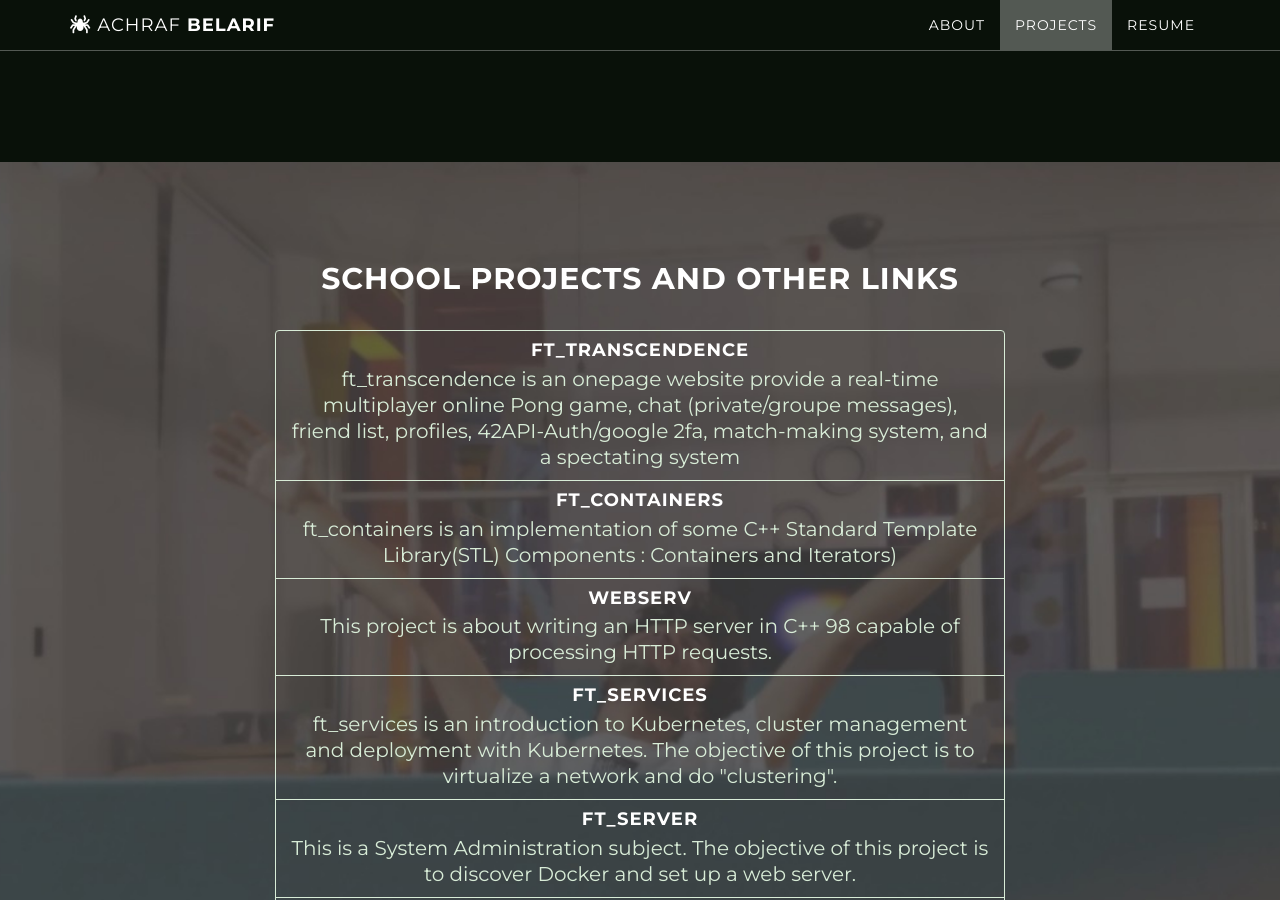
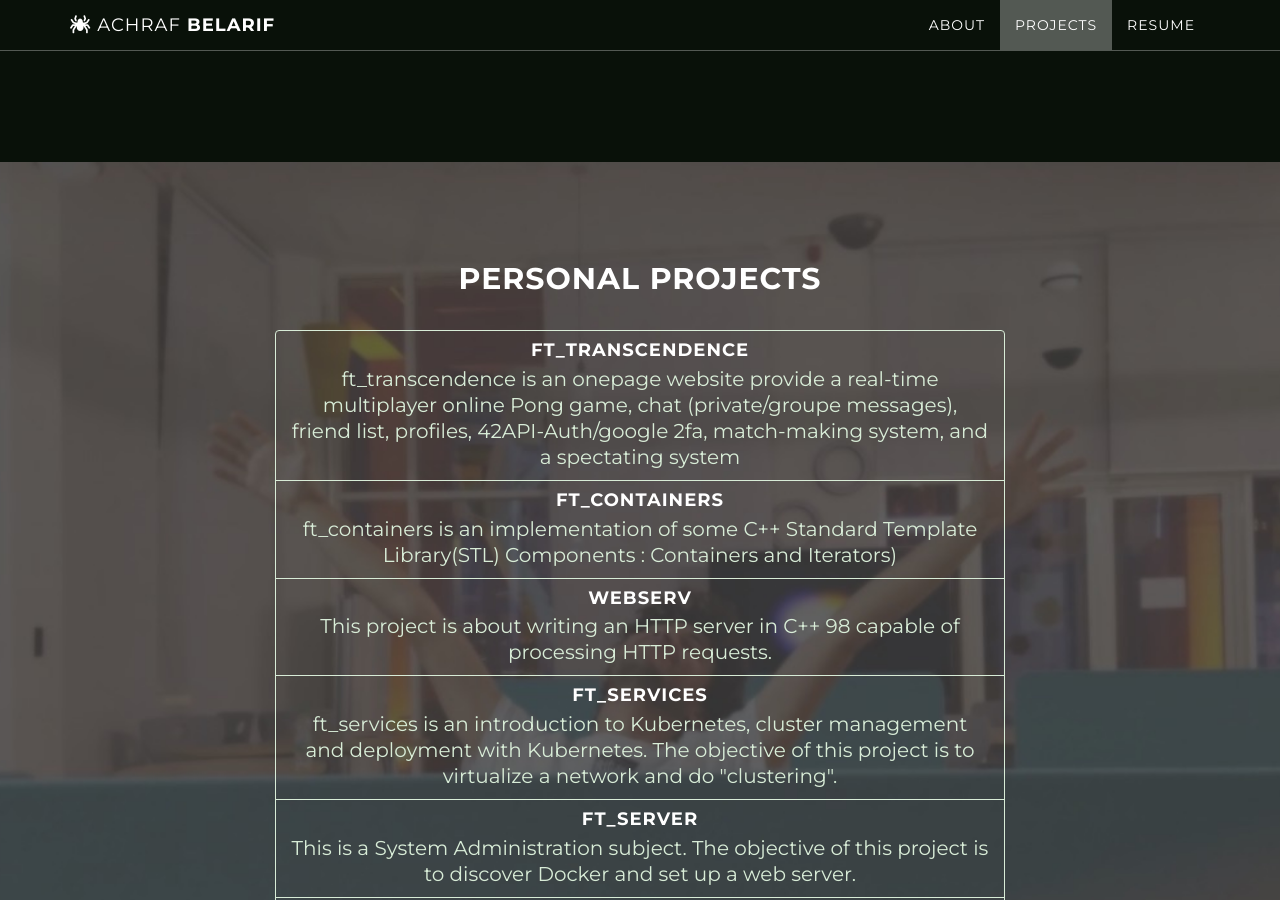
Before and after one commit to spydersy/spydersy.github.io, a Jekyll site: the page built from index.html, in a window 1280 px wide and 900 px high, scrolled down 1695 px. Built offline with Jekyll 4.4.1, drawn with Linux system fonts in a browser that asks for light colours; nearby versions of some CDN libraries.

Commit message:
[UPDATED] : Projects Section(title)

```diff
--- a/_includes/talks.html
+++ b/_includes/talks.html
@@ -3,7 +3,7 @@
         <div class="projects-section">
             <div class="container">
                 <div class="col-lg-8 col-lg-offset-2">
-                    <h2>School Projects and other links</h2>
+                    <h2>Personal Projects</h2>
                     <div class="list-group">
                     {% for project in site.projects %}
                         <a href="{{ project.url }}" class="list-group-item">
```
